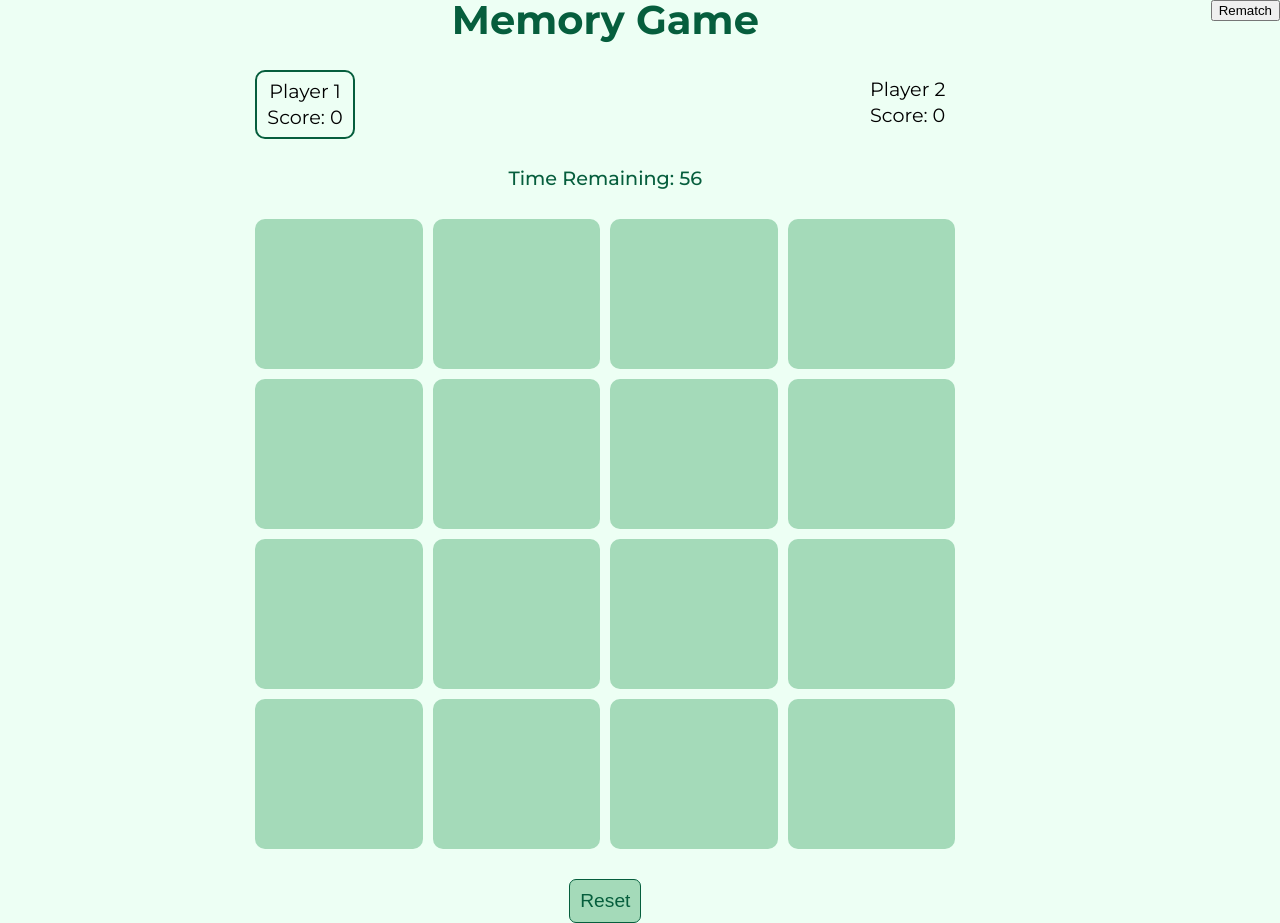
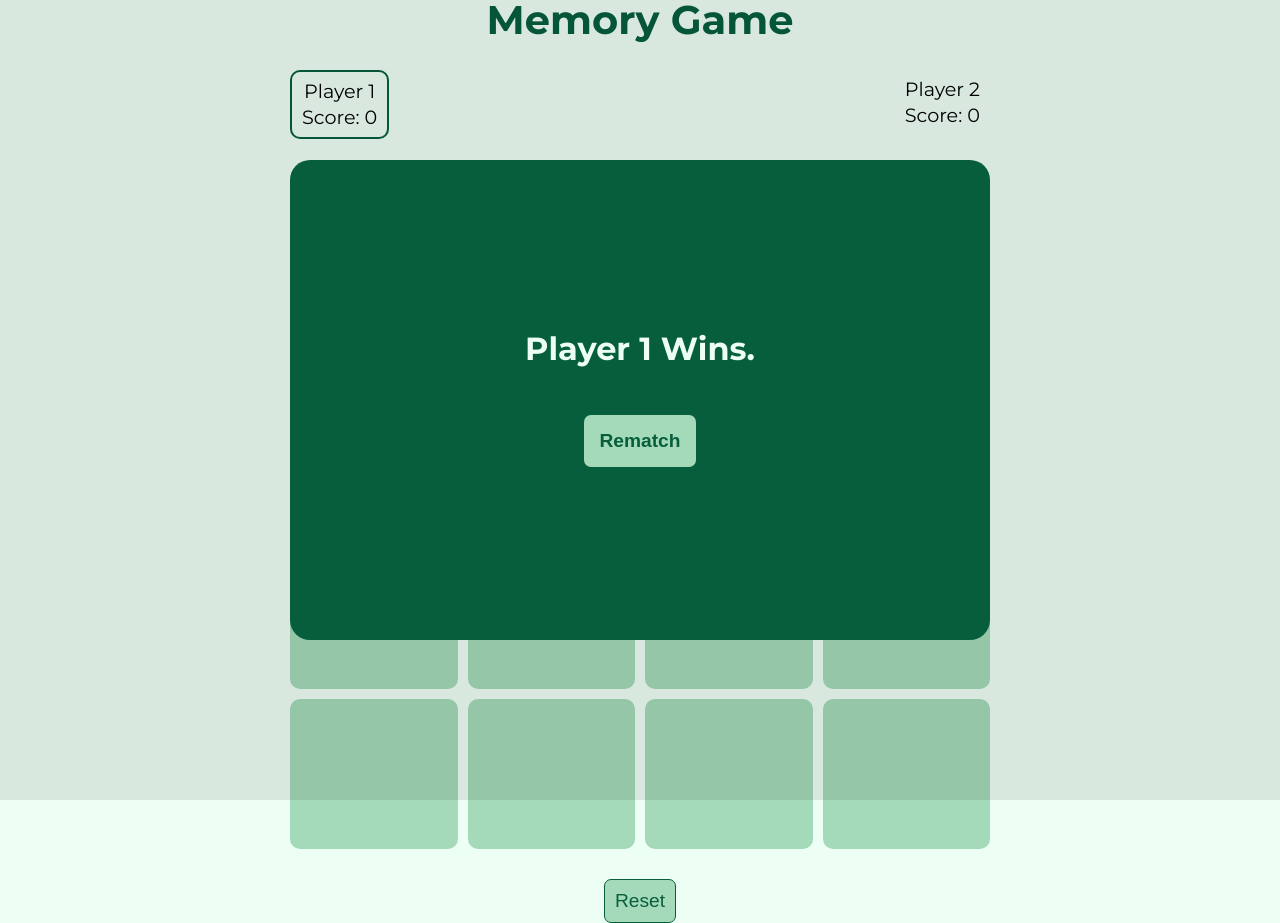
Before and after one commit to pranshu-simform/PracticalTest-HTML-CSS-JS-TS, a website built with Parcel: page index.html in a window 1280 px wide. Built offline with nearby package versions, Linux system fonts and the light colour scheme; a web font is replaced by a local one.

Commit message:
Add(feature/UI): style the result modal container

```diff
--- a/index.html
+++ b/index.html
@@ -28,9 +28,11 @@
 
         <button class="resetgame">Reset</button>
     </div>
-    <div class="resultcontainer">
-        <p class="gameresult"></p>
-        <button>Rematch</button>
+    <div class="modalcontainer">
+        <div class="resultcontainer">
+            <p class="gameresult">Player 1 Wins.</p>
+            <button class="btn__rematch">Rematch</button>
+        </div>
     </div>
 </body>
 </html>
--- a/style.css
+++ b/style.css
@@ -150,3 +150,52 @@ body {
 .resetgame:active{
     opacity: 0.7;
 }
+
+.modalcontainer{
+    position: fixed;
+    height: 100%;
+    width: 100%;
+    background-color: #00000017;
+}
+
+.resultcontainer{
+    display: flex;
+    flex-direction: column;
+    justify-content: center;
+    align-items: center;
+    gap: 50px;
+    position: fixed;
+    left: 50%;
+    top: 50%;
+    transform: translate(-50%,-50%);
+    height: 60vh;
+    width: 90%;
+    max-width: 700px;
+    background-color: var(--color-green2);
+    border-radius: 20px;
+}
+
+.gameresult{
+    font-size: 2rem;
+    font-weight: bold;
+    color: var(--color-green8);
+}
+
+.btn__rematch{
+    font-size: 1.2rem;
+    font-weight: bold;
+    padding: 15px;
+    border-radius: 7px;
+    border: none;
+    background-color: var(--color-green5);
+    color: #065e3d;
+    cursor: pointer;
+}
+
+.btn__rematch:hover{
+    opacity: 0.9;
+}
+
+.btn__rematch:active{
+    opacity: 0.7;
+}
```
